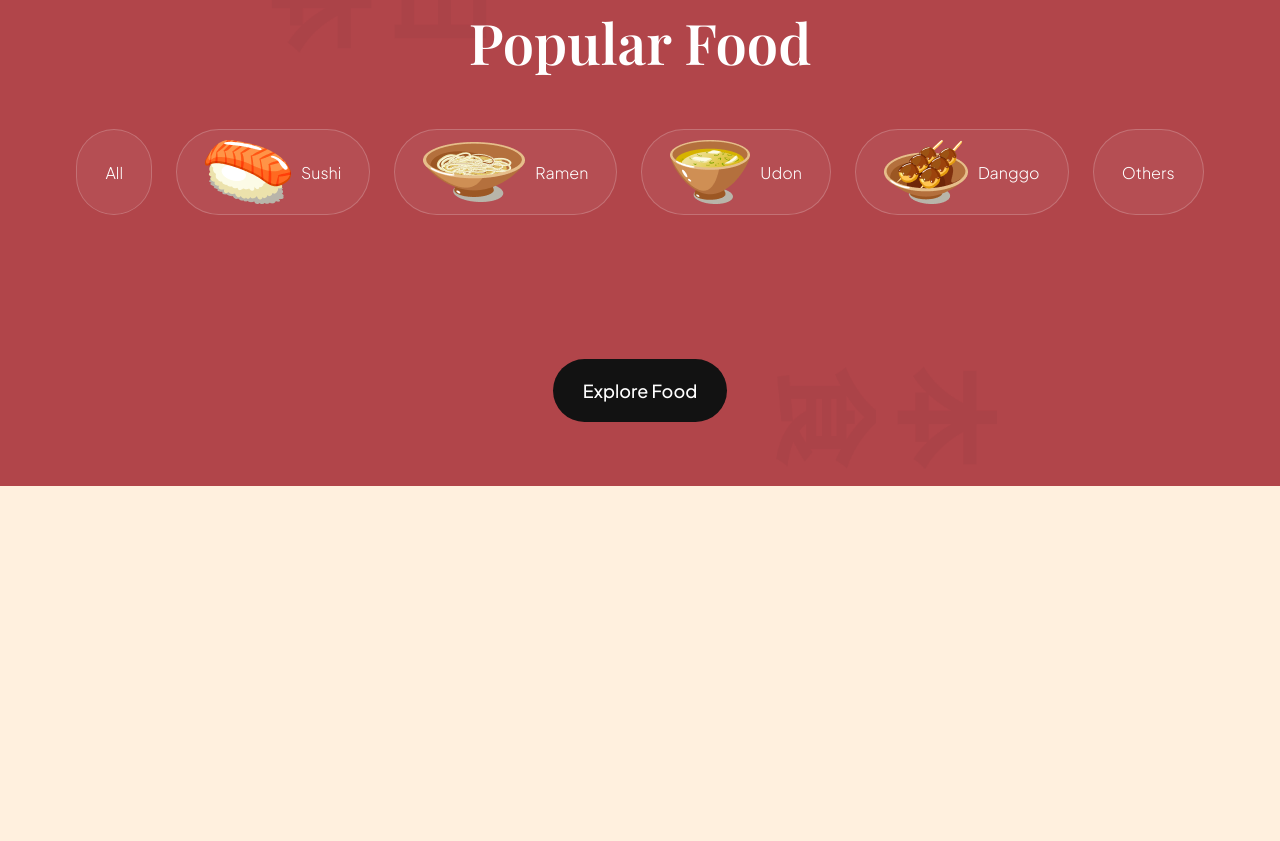
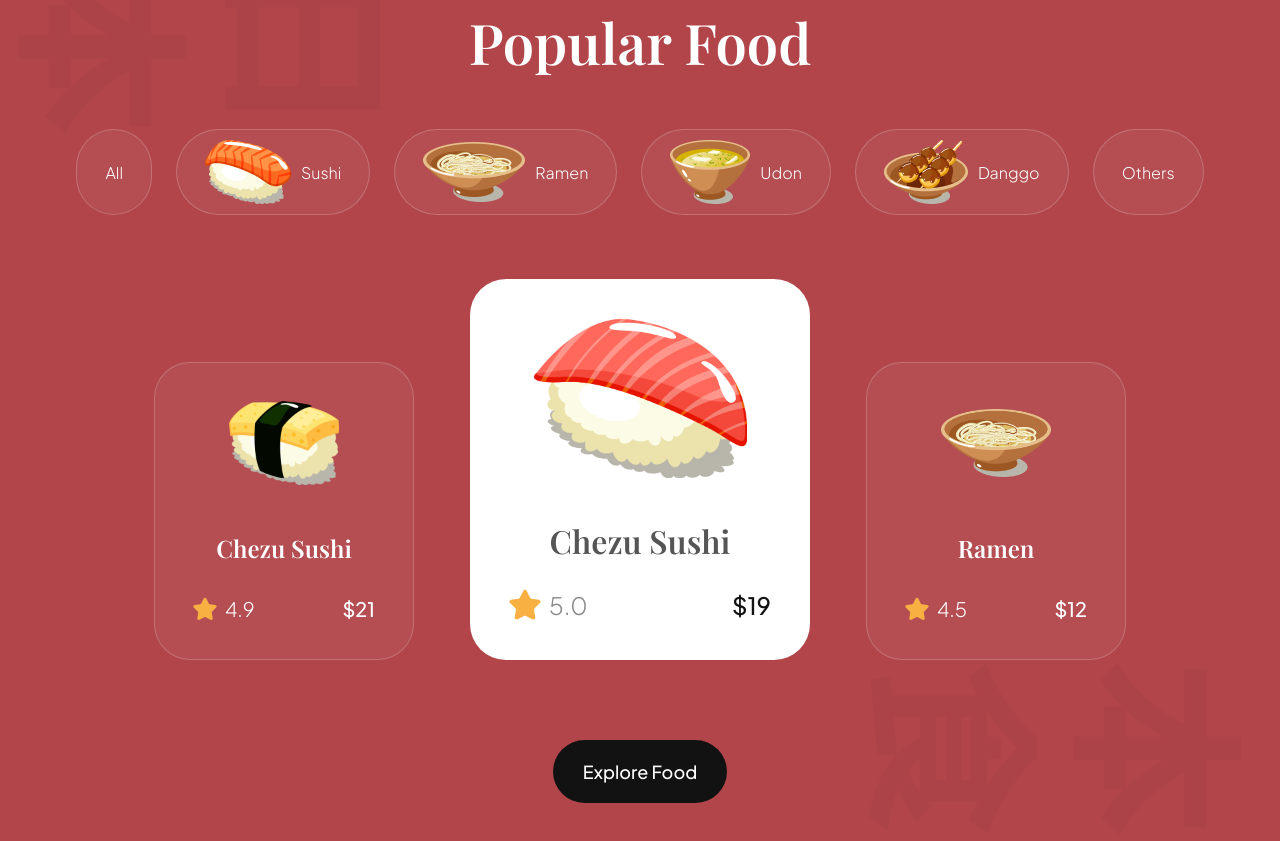
Before and after one commit to hrishi-singh/Sushi_website, a plain HTML site: page index.html in a window 1280 px wide. Shown: the part 1566-2407 px from the top of the page. Before the commit the page ends 2052 px from the top, so only its background shows below. Drawn offline with nearby package versions, Linux system fonts and the light colour scheme.

Commit message:
Popular section animation

```diff
--- a/CSS/sections/popular.css
+++ b/CSS/sections/popular.css
@@ -51,6 +51,10 @@
     background: #fff;
     color: var(--primary-color);
 }
+.popular-foods__fliter-btn:hover{
+    background: #fff;
+    color: var(--primary-color);
+}
 .popular-foods__catalogue{
     margin-top: 64px;
     display: flex;
@@ -81,3 +85,85 @@
     margin-left: 21px;
 
 }
+.popular-foods__card{
+    padding: 38px;
+    min-width: 260px;
+    height: fit-content;
+    display: flex;
+    align-items: center;
+    flex-direction: column;
+    border-radius: 36px;
+    background: rgba(255,255,255, 0.05);
+    border: 1px solid rgba(255,255,255,.2);
+
+}
+.popular-foods__card-image{
+    width: 110px;
+    height: 84px;
+    object-fit: contain;
+}
+.popular-foods__card-title{
+    margin-top: 47px;
+    font-weight: 600;
+    font-size: 24px;
+    line-height: 32px;
+    font-family: var(--playfair-display);
+    color: #fff;
+    text-align: center;
+}
+.popular-foods__card-details{
+    width: 100%;
+    margin-top: 32px;
+
+}
+.popular-foods__card-rating{
+    display: flex;
+    align-items: center;
+    gap: 8px;
+}
+.popular-foods__card-rating img{
+    width: 24px;
+    height: 24px;
+    object-fit: contain;
+}
+.popular-foods__card-rating p , .popular-foods__card-price{
+    font-size: 20px;
+    font-weight: 300;
+    font-family: var(--plus-jakarta-sans);
+    color: #fff;
+
+}
+.popular-foods__card-price{
+    font-weight: 500;
+}
+.popular-foods__card.active-card{
+    background: #fff;
+   min-width: 340px;
+}
+.popular-foods__card.active-card
+ .popular-foods__card-image{
+  width: 214px;
+  height: 160px;
+}
+
+.popular-foods__card.active-card
+ .popular-foods__card-title{
+    color: var(--black-500);
+    font-size: 32px;
+}
+
+.popular-foods__card.active-card
+ .popular-foods__card-rating img{
+    width: 32px;
+    height: 32px;
+}
+.popular-foods__card.active-card
+ .popular-foods__card-rating p{
+    font-size: 24px;
+    color: var(--gray-100);
+}
+.popular-foods__card.active-card
+ .popular-foods__card-price{
+    font-size: 24px;
+    color: var(--secondary-color);
+}
--- a/index.html
+++ b/index.html
@@ -1,66 +1,64 @@
-<!doctype html>
+<!DOCTYPE html>
 <html lang="en">
   <head>
     <meta charset="UTF-8" />
     <meta name="viewport" content="width=device-width, initial-scale=1.0" />
     <link rel="icon" type="image/png" href="/sushi.png" />
-    <link rel="stylesheet" href="CSS/style.css">
+    <link rel="stylesheet" href="CSS/style.css" />
     <title>Sushi</title>
   </head>
   <body>
     <header>
       <nav class="header__nav">
         <div class="header__logo">
-          <h4>SUSHIMAN</h4>
-          <div class="header__logo-overlay">
-
-          </div>
+          <h4 data-aos="fade-down">SUSHIMAN</h4>
+          <div class="header__logo-overlay"></div>
         </div>
-        <ul class="header__menu">
+        <ul class="header__menu" data-aos="fade-down">
           <li><a href="menu">Menu</a></li>
           <li><a href="Food">Food</a></li>
           <li><a href="Services">Services</a></li>
           <li><a href="About-us">About Us</a></li>
-          <li><img src="assets/search.svg" alt="search"></li>
+          <li><img src="assets/search.svg" alt="search" /></li>
         </ul>
         <ul class="header__menu-mobile">
-          <li><img src="assets/menu.svg" alt="menu"></li>
+          <li><img src="assets/menu.svg" alt="menu" /></li>
         </ul>
       </nav>
     </header>
     <section class="hero">
       <div class="hero-image">
-        <img src="assets/sushi-1.png" alt="sushi-illustration">
-        <h2>
-          A <br>
-          B <br>
-          C<br>
+        <img src="assets/sushi-1.png" alt="sushi-illustration" data-aos="fade-up"/>
+        <h2 data-aos="fade-up">
+          A <br />
+          B <br />
+          C<br />
         </h2>
-        <div class="hero-image__overlay">
-        </div>
+        <div class="hero-image__overlay"></div>
       </div>
 
       <div class="hero-content">
-        <div class="hero-content-info">
+        <div class="hero-content-info" data-aos="fade-left">
           <h1>Feel the taste of japanese food</h1>
-          <p>Feel the taste of the most popular Japanese food from anywhere and anytime.</p>
+          <p>
+            Feel the taste of the most popular Japanese food from anywhere and
+            anytime.
+          </p>
           <div class="hero-content__buttons">
-            <button class="hero-content__order-button">
-              Order Now
-            </button>
+            <button class="hero-content__order-button">Order Now</button>
             <bitton class="hero-content__play-button">
-              <img src="assets/play-circle.svg" alt="play">
-            How to Order
+              <img src="assets/play-circle.svg" alt="play" />
+              How to Order
             </bitton>
           </div>
         </div>
-        <div class="hero-content__testimonial">
+        <div class="hero-content__testimonial" data-aos="fade-up">
           <div class="hero-content__customer flex-center">
             <h4>24<span>K+</span></h4>
             <p>Happy Customers</p>
           </div>
           <div class="hero-content__review">
-            <img src="assets/user.png" alt="user">
+            <img src="assets/user.png" alt="user" />
           </div>
         </div>
       </div>
@@ -69,57 +67,95 @@
     <section class="about-us" id="about-us">
       <div class="about-us__image">
         <div class="about-us__image-sushi3">
-          <img src="assets/sushi-3.png" alt="sushi">
+          <img src="assets/sushi-3.png" alt="sushi" data-aos="fade-right" />
         </div>
         <button class="about-us__button">
           Learn More
-          <img src="assets/arrow-up-right.svg" alt="">
+          <img src="assets/arrow-up-right.svg" alt="" />
         </button>
         <div class="about-us__image-sushi2">
-          <img src="assets/sushi-2.png" alt="sushi">
+          <img src="assets/sushi-2.png" alt="sushi" data-aos="fade-right"/>
         </div>
-
       </div>
-      <div class="about-us__content">
+      <div class="about-us__content" data-aos="fade-left">
         <p class="sushi__subtitle">About US /..../</p>
-        <h3 class="sushi__title">our mission is to bring true Japanese flavours to you.</h3>
-        <p class="sushi__description"> we will continue to provide the experience of omot we will continue to provide the experience of or more Tenshi, the Japanese mindset of hospitality, with our shopping and dining from our customers.enshi, the Japanese mindset of hospitality, with our shopping and dining from our customers.</p>
+        <h3 class="sushi__title">
+          our mission is to bring true Japanese flavours to you.
+        </h3>
+        <p class="sushi__description">
+          we will continue to provide the experience of omot we will continue to
+          provide the experience of or more Tenshi, the Japanese mindset of
+          hospitality, with our shopping and dining from our customers.enshi,
+          the Japanese mindset of hospitality, with our shopping and dining from
+          our customers.
+        </p>
       </div>
     </section>
     <section class="popular-foods" id="menu">
-      <h2 class="popular-foods__title">
-        Popular Food
-      </h2>
+      <h2 class="popular-foods__title" data-aos="flip-up">Popular Food</h2>
       <div class="popular-foods__filters sushi__hide-scrollbar">
-        <button class="popular-foods__filter-btn active">
-          All
-        </button>
+        <button class="popular-foods__filter-btn active">All</button>
         <button class="popular-foods__filter-btn">
-          <img src="assets/sushi-9.png" alt="sushi">
+          <img src="assets/sushi-9.png" alt="sushi" />
           Sushi
         </button>
         <button class="popular-foods__filter-btn">
-          <img src="assets/sushi-8.png" alt="Ramen">
+          <img src="assets/sushi-8.png" alt="Ramen" />
           Ramen
         </button>
         <button class="popular-foods__filter-btn">
-          <img src="assets/sushi-7.png" alt="sushi">
+          <img src="assets/sushi-7.png" alt="sushi" />
           Udon
         </button>
         <button class="popular-foods__filter-btn">
-          <img src="assets/sushi-6.png" alt="sushi">
+          <img src="assets/sushi-6.png" alt="sushi" />
           Danggo
         </button>
-        <button class="popular-foods__filter-btn">
-        Others
-        </button>
+        <button class="popular-foods__filter-btn">Others</button>
       </div>
-      <div class="popular-foods__catalogue">
-<!-- javscript -->
+      <div class="popular-foods__catalogue" data-aos="fade-up">
+        <article class="popular-foods__card">
+          <img src="assets/sushi-12.png" alt="sushi" class="popular-foods__card-image">
+        <h4 class="popular-foods__card-title">Chezu Sushi</h4>
+        <div class="popular-foods__card-details flex-between">
+          <div class="popular-foods__card-rating">
+            <img src="assets/star.svg" alt="star">
+            <p>4.9</p>
+          </div>
+          <p class="popular-foods__card-price">$21</p>
+        </div>
+
+        </article>
+
+        <article class="popular-foods__card active-card">
+          <img src="assets/sushi-11.png" alt="sushi" class="popular-foods__card-image">
+        <h4 class="popular-foods__card-title">Chezu Sushi</h4>
+        <div class="popular-foods__card-details flex-between">
+          <div class="popular-foods__card-rating">
+            <img src="assets/star.svg" alt="star">
+            <p>5.0</p>
+          </div>
+          <p class="popular-foods__card-price">$19</p>
+        </div>
+
+        </article>
+
+        <article class="popular-foods__card">
+          <img src="assets/sushi-10.png" alt="sushi" class="popular-foods__card-image">
+        <h4 class="popular-foods__card-title">Ramen</h4>
+        <div class="popular-foods__card-details flex-between">
+          <div class="popular-foods__card-rating">
+            <img src="assets/star.svg" alt="star">
+            <p>4.5</p>
+          </div>
+          <p class="popular-foods__card-price">$12</p>
+        </div>
+
+        </article>
+
+
       </div>
-      <button class="popular-foods__button">
-Explore Food
-      </button>
+      <button class="popular-foods__button">Explore Food</button>
     </section>
     <script type="module" src="JS/script.js"></script>
   </body>
```
